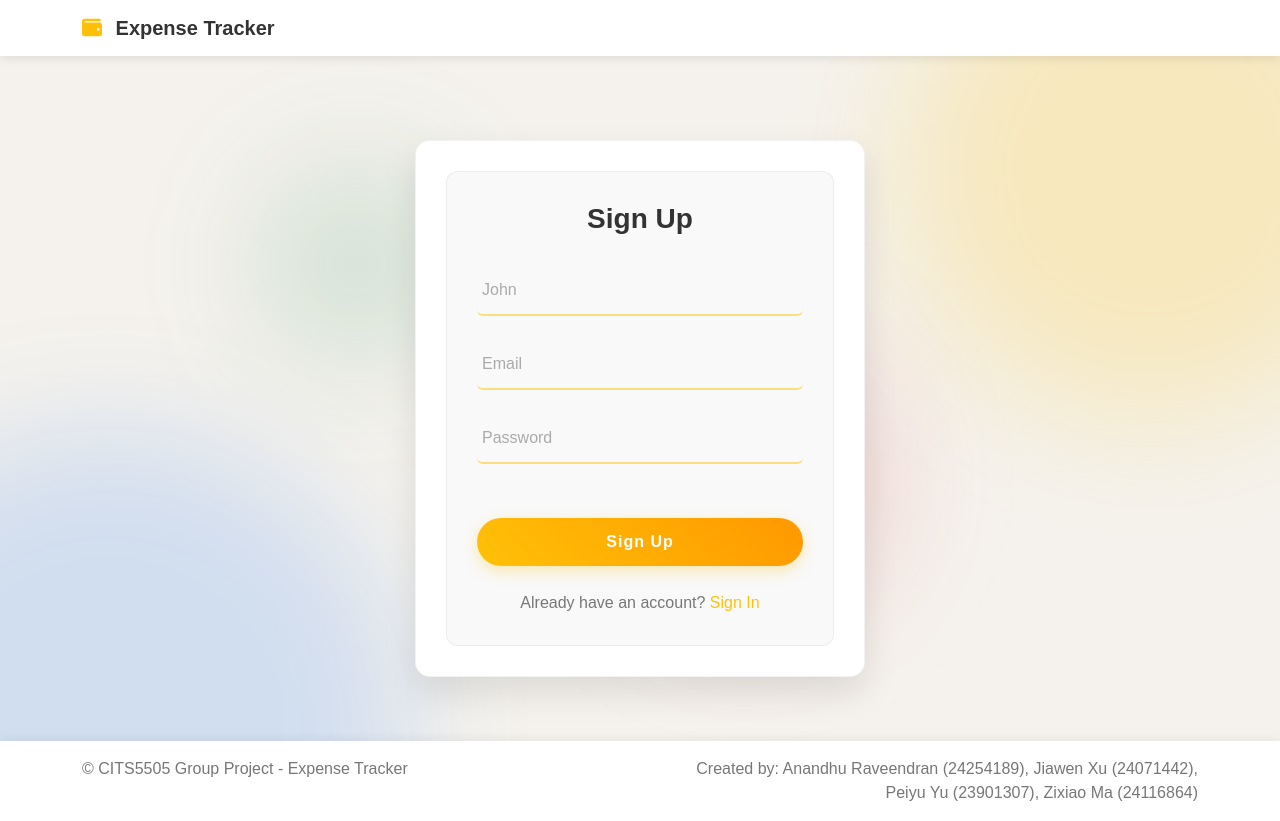
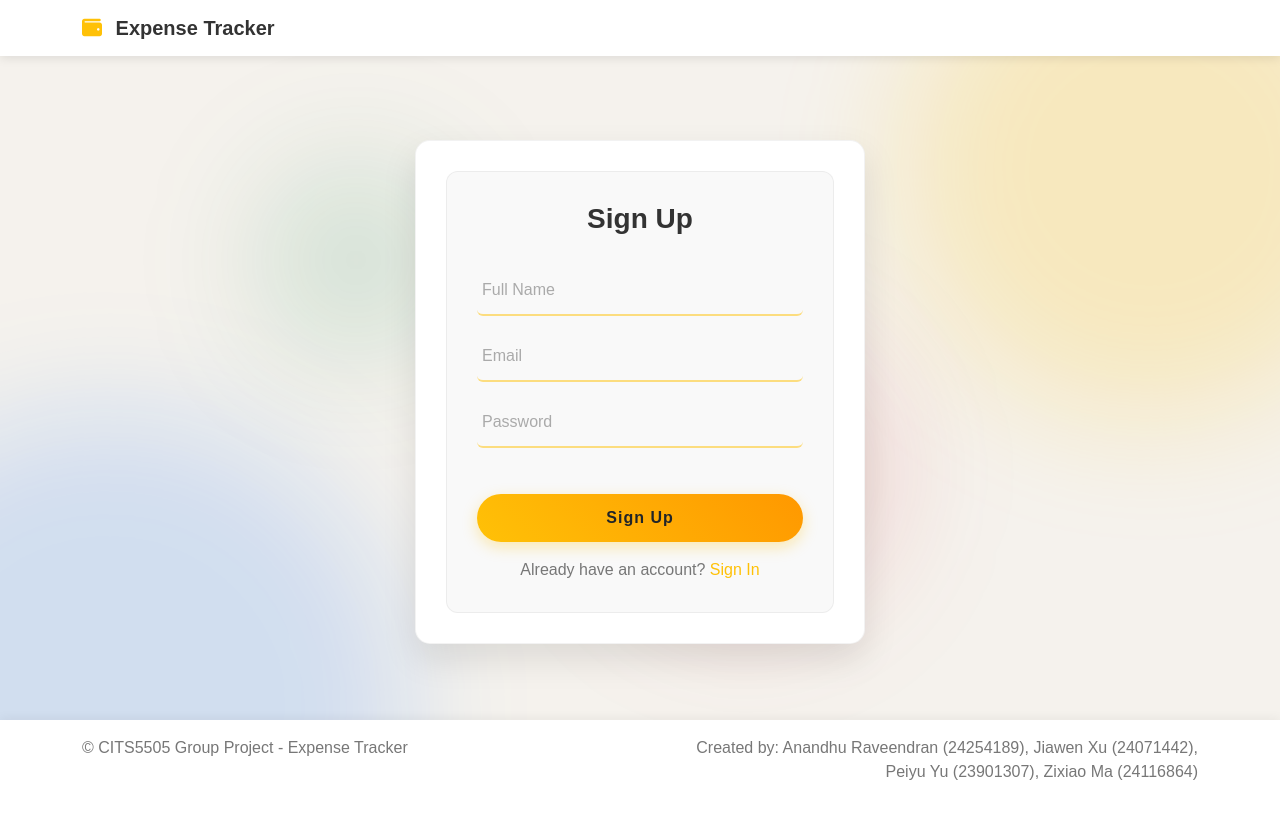
Before and after one commit to Jwxxi/CITS5505_Group16_Project, a Flask app: page / in a window 1280 px wide. After the commit the page ends 780 px from the top, so only its background shows below. Run offline with Flask 3, Linux system fonts and the light colour scheme.

Commit message:
feat: sign-in/sign-up page improved.

```diff
--- a/templates/sign-up.html
+++ b/templates/sign-up.html
@@ -1,32 +1,21 @@
 {% extends 'base.html' %}
 
-{% block title %}Sign up- Expense Tracker{% endblock %}
+{% block title %}Sign Up - Expense Tracker{% endblock %}
 
 {% block content %}
 <div class="main-content">
-  <div class="container">
-    <div class="form-card">
-      <div class="inner-card">
-        <form id="signupForm" class="needs-validation" novalidate>
-          <h3 class="form-title">Sign Up</h3>
-          <div class="mb-4">
-            <input type="text" class="form-control custom-input" id="Name" name="name" placeholder="John"
-              required />
-          </div>
-          <div class="mb-4">
-            <input type="email" class="form-control custom-input" id="email" name="email" placeholder="Email"
-              required />
-          </div>
-          <div class="mb-4">
-            <input type="password" autocomplete="new-password" class="form-control custom-input" id="password"
-              name="password" placeholder="Password" required />
-          </div>
-          <button type="submit" class="btn btn-primary signup-btn">Sign Up</button>
-          <div class="sign-in-link">
-            Already have an account? <a href="#" id="signInLink">Sign In</a>
-          </div>
-        </form>
-      </div>
+  <div class="form-card">
+    <div class="inner-card">
+      <form method="POST" action="/sign-up">
+        <h3 class="form-title">Sign Up</h3>
+        <input type="text" name="name" class="form-control custom-input mb-3" placeholder="Full Name" required>
+        <input type="email" name="email" class="form-control custom-input mb-3" placeholder="Email" required>
+        <input type="password" name="password" class="form-control custom-input mb-3" placeholder="Password" required>
+        <button type="submit" class="btn signup-btn w-100">Sign Up</button>
+        <div class="sign-in-link text-center mt-3">
+          Already have an account? <a href="/sign-in" class="text-warning">Sign In</a>
+        </div>
+      </form>
     </div>
   </div>
 </div>
```
Also changed, not shown: templates/sign-in.html (+30 -0 lines), static/images/bg.png (added).
